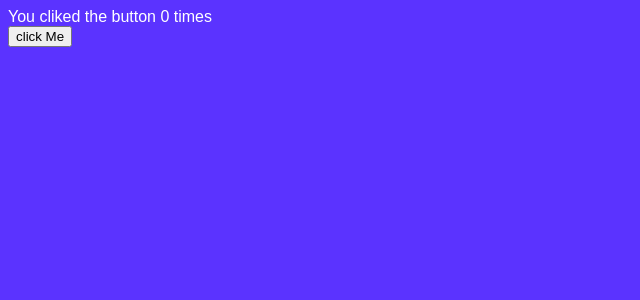
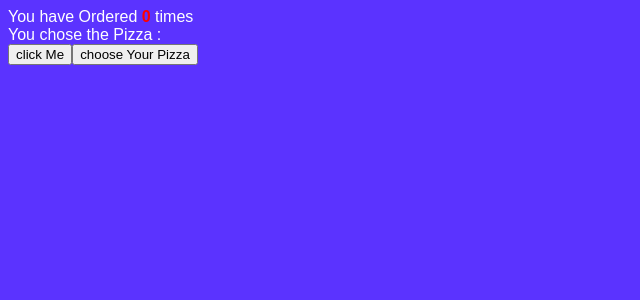
Before and after one commit to ahmedrd99/React-Test-Project, a React (Vite) app: page / in a window 1280 px wide. Shown: the top 300 px of the page, without its empty margins (0-640 px from the left). Built offline with nearby package versions, Linux system fonts and the light colour scheme.

Commit message:
useEffect

```diff
--- a/src/App.jsx
+++ b/src/App.jsx
@@ -110,7 +110,7 @@ export default function app () {
       // const [username,setUsername]=useState ("");
       // const [email,setEmail]=useState ("");
       const [counter,setCounter]=useState (0);
-
+      const [pizza, setPizza] = useState(" ");
 
       //   {
       //     id:1,
@@ -127,13 +127,15 @@ export default function app () {
 
       useEffect(() => {
         console.log('Rendring...')
-      document.title = "React Tutorial"  ;
+      document.title = "React Tutorial" + pizza + counter ;
 
-      }, []);
+      }, [counter, pizza]);
       return (
       <div>
-        <div> You cliked the button  {counter} times</div>
-<button  onClick={()=> setCounter((count) => count+1)}>click Me</button>
+        <div> You have Ordered   <b style={{color:"red"}}>{counter}</b> times</div>
+        <div> You chose  the Pizza  : <strong style={{color:"red"}}>{pizza}</strong> </div>
+<button  onClick={()=> setCounter((count, ) => count+3 )}>click Me</button>
+<button  onClick={()=> setPizza(p=> p=="Margherita"? "4 fromages":"Margherita" )}  >choose Your Pizza  </button>
 
 
         {/* <form onSubmit={(e)=>{ e.preventDefault()
@@ -207,3 +209,84 @@ export default function app () {
 //     </div>
 //   );
 // }
+
+
+// example avec UseEffect Pizza
+// import { useState, useEffect } from 'react';
+
+// export default function App() {
+//   const [counter, setCounter] = useState(0);
+//   const [pizza, setPizza] = useState("Margherita");
+//   const [userInput, setUserInput] = useState(""); // Nouvel état pour l'input
+
+//   useEffect(() => {
+//     document.title = `React Tutorial | Pizza: ${pizza} | Compteur: ${counter}`;
+//   }, [counter, pizza]);
+
+//   const handleCounterChange = (value) => {
+//     setCounter(prev => prev + value);
+//   };
+
+//   const handlePizzaChange = (newPizza) => {
+//     setPizza(newPizza);
+//   };
+
+//   return (
+//     <div style={{ padding: '20px', fontFamily: 'Arial' }}>
+//       <h2>Menu Personnalisé</h2>
+
+//       <div style={{ margin: '15px 0' }}>
+//         <p>Compteur actuel: <strong>{counter}</strong></p>
+//         <button onClick={() => handleCounterChange(1)} style={buttonStyle}>+1</button>
+//         <button onClick={() => handleCounterChange(3)} style={buttonStyle}>+3</button>
+//         <button onClick={() => handleCounterChange(-1)} style={buttonStyle}>-1</button>
+//         <input
+//           type="number"
+//           value={userInput}
+//           onChange={(e) => setUserInput(e.target.value)}
+//           placeholder="Entrez un nombre"
+//           style={{ margin: '0 10px', padding: '5px' }}
+//         />
+//         <button
+//           onClick={() => handleCounterChange(Number(userInput))}
+//           style={buttonStyle}
+//         >
+//           Appliquer
+//         </button>
+//       </div>
+
+//       <div style={{ margin: '15px 0' }}>
+//         <p>Pizza actuelle: <strong>{pizza}</strong></p>
+//         <select
+//           value={pizza}
+//           onChange={(e) => handlePizzaChange(e.target.value)}
+//           style={{ padding: '5px' }}
+//         >
+//           <option value="Margherita">Margherita</option>
+//           <option value="4 Fromages">4 Fromages</option>
+//           <option value="Pepperoni">Pepperoni</option>
+//           <option value="Custom">Personnalisée</option>
+//         </select>
+//       </div>
+
+//       {pizza === "Custom" && (
+//         <input
+//           type="text"
+//           placeholder="Nommez votre pizza"
+//           onChange={(e) => setPizza(e.target.value)}
+//           style={{ padding: '5px', marginTop: '10px' }}
+//         />
+//       )}
+//     </div>
+//   );
+// }
+
+// const buttonStyle = {
+//   padding: '5px 10px',
+//   margin: '0 5px',
+//   backgroundColor: '#4CAF50',
+//   color: 'white',
+//   border: 'none',
+//   borderRadius: '4px',
+//   cursor: 'pointer'
+// };
```
